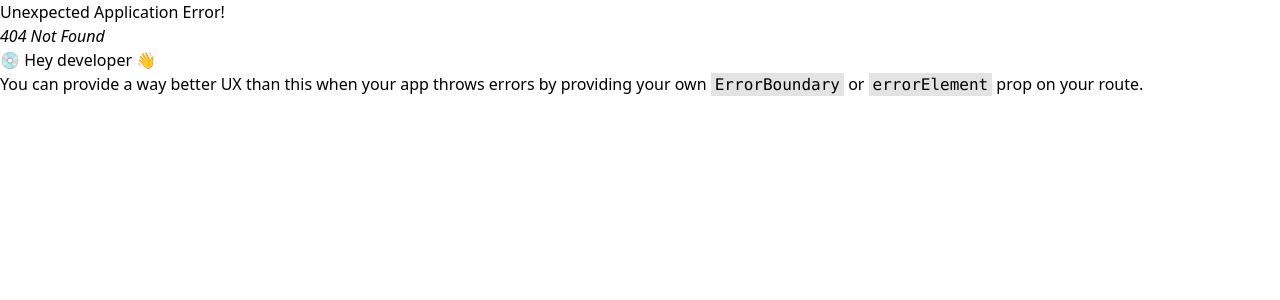
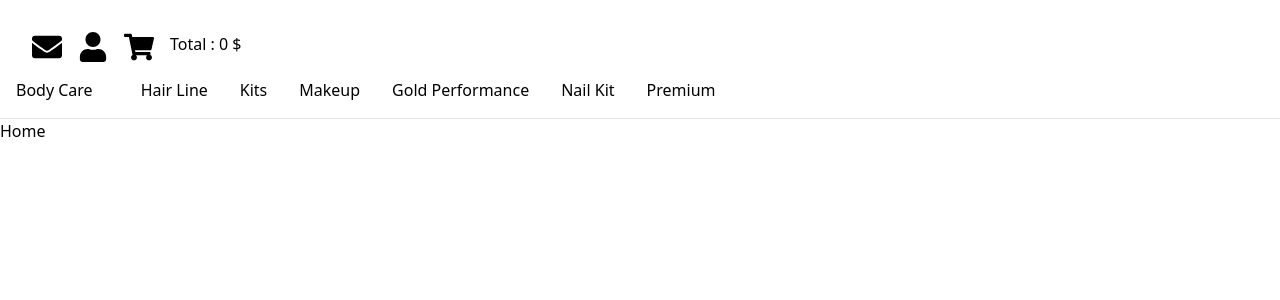
Before and after one commit to NetanelsHub/Cosmetics_client, a React (Vite) app: page /home in a window 1280 px wide. Before the commit this address had no page. Shown: the top 300 px of the page. Built offline with nearby package versions, Linux system fonts and the light colour scheme.

Commit message:
Fix the request from server for  product by category

```diff
--- a/src/App.jsx
+++ b/src/App.jsx
@@ -1,14 +1,15 @@
-import React from 'react';
+import React from "react";
 import {
   createBrowserRouter,
   RouterProvider,
   Route,
   Outlet,
-  createRoutesFromElements
+  createRoutesFromElements,
 } from "react-router-dom";
 
-import Nav from './component/layout/Nav'
-import CategoryCard from './page/CategoryCard';
+import Nav from "./component/layout/Nav";
+import CategoryCard from "./page/CategoryCard";
+import Home from "./page/Home";
 
 function Root() {
   return (
@@ -22,9 +23,9 @@ function Root() {
 function App() {
   const router = createBrowserRouter(
     createRoutesFromElements(
-      <Route path="/" element={<Root />} >
+      <Route path="/" element={<Root />}>
+        <Route index  path="home" element={<Home />} />
         <Route path="category" element={<CategoryCard />} />
-
       </Route>
     )
   );
--- a/src/component/common/Card.jsx
+++ b/src/component/common/Card.jsx
@@ -1,81 +1,105 @@
-import React, { useContext, useEffect } from 'react';
-import { FaSearch } from 'react-icons/fa';
-import { globalContext } from '../../utils/GlobalContext';
-import Model from './Model'
+import React, { useContext, useEffect } from "react";
+import { FaSearch } from "react-icons/fa";
+import { globalContext } from "../../utils/GlobalContext";
+import Model from "./Model";
+import { Link ,useNavigate} from "react-router-dom";
 
 const spinnerStyles = {
-    borderTopColor: '#3498db',
-    borderRadius: '50%',
-    width: '32px',
-    height: '32px',
-    animation: 'spinner 1.5s linear infinite'
+  borderTopColor: "#3498db",
+  borderRadius: "50%",
+  width: "32px",
+  height: "32px",
+  animation: "spinner 1.5s linear infinite",
 };
 
 const url = "http://localhost:3000/products/getProductsByCategory";
 
 export default function Card() {
-    const { productsByCategory, showModel, setShowModel, selectedProduct, setSelectedProduct } = useContext(globalContext);
+  const {
+    productsByCategory,
+    showModel,
+    setShowModel,
+    selectedProduct,
+    setSelectedProduct,
+    categoryName,
+  } = useContext(globalContext);
 
+  console.log("what is it:", productsByCategory[categoryName]);
+  console.log("state:", productsByCategory);
   function openModel(product) {
-        setShowModel(true)
-        setSelectedProduct(product)
+    setShowModel(true);
+    setSelectedProduct(product);
   }
   function handleCloseModel() {
-        setShowModel(false)
+    setShowModel(false);
     setSelectedProduct(null);
   }
 
   return (
-
-
     <div className="flex flex-wrap justify-center">
-
-            {!productsByCategory ?
-            (<div className="flex justify-center items-center" style={spinnerStyles}></div>) : (
-                productsByCategory.map((product, index) => (
-                    <div key={index} className="w-full mt-5 max-w-sm bg-white border border-gray-200 rounded-lg shadow dark:bg-gray-800 dark:border-gray-700 m-4">
+      <p className="hover:text-customGold text-xl">
+        <Link to="/home"  className="fixed top-4 left-4 flex items-center hover:text-blue-500>back home"></Link>
+      </p>
+      {!productsByCategory[categoryName] ? (
+        <div
+          className="flex justify-center items-center"
+          style={spinnerStyles}
+        ></div>
+      ) : (
+        productsByCategory[categoryName].map((product, index) => (
+          <div
+            key={index}
+            className="w-full mt-5 max-w-sm bg-white border border-gray-200 rounded-lg shadow dark:bg-gray-800 dark:border-gray-700 m-4"
+          >
             <div className="relative flex justify-center items-center p-8 bg-white rounded-t-lg">
               <img
                 className="w-32 h-32 object-contain"
                 src={product.product_image}
                 alt={product.product_name}
-
-
               />
               <div
                 className="absolute inset-0 flex items-center justify-center bg-black bg-opacity-50 opacity-0 hover:opacity-100 transition-opacity duration-300"
                 onClick={() => openModel(product)}
               >
                 <FaSearch className="text-white text-3xl" />
-
               </div>
             </div>
             <div className="px-5 pb-5">
-                            <h5 className="text-xl font-semibold tracking-tight text-customGold dark:text-customGold">{product.product_name}</h5>
+              <h5 className="text-xl font-semibold tracking-tight text-customGold dark:text-customGold">
+                {product.product_name}
+              </h5>
               <div className="flex items-center justify-between mt-3">
-                                <span className="text-3xl font-bold text-gray-900 dark:text-white">${product.product_price}</span>
+                <span className="text-3xl font-bold text-gray-900 dark:text-white">
+                  ${product.product_price}
+                </span>
                 <button className="text-white bg-gray-900 hover:bg-customGold focus:ring-4 focus:outline-none focus:ring-blue-300 font-medium rounded-lg text-sm px-5 py-2.5 text-center dark:bg-blue-600 dark:hover:bg-blue-700 dark:focus:ring-blue-800">
                   Add to cart
                 </button>
               </div>
             </div>
           </div>
-                )))}
+        ))
+      )}
       {showModel && selectedProduct && (
         <Model onClick={handleCloseModel}>
-                    <div className='flex items-center'>
+          <div className="flex items-center">
             <img
               className="w-40 h-40 object-contain "
               src={selectedProduct.product_image}
               alt={selectedProduct.product_name}
             />
-                        <div className='flex flex-col ml-4'>
-                            <h2 className="text-3xl font-bold mb-4 text-customGold">{selectedProduct.product_name}</h2>
-                            <p className="text-lg mb-4">{selectedProduct.product_description}</p>
-                            <span className="text-3xl font-bold">${selectedProduct.product_price}</span>
+            <div className="flex flex-col ml-4">
+              <h2 className="text-3xl font-bold mb-4 text-customGold">
+                {selectedProduct.product_name}
+              </h2>
+              <p className="text-lg mb-4">
+                {selectedProduct.product_description}
+              </p>
+              <span className="text-3xl font-bold">
+                ${selectedProduct.product_price}
+              </span>
             </div>
           </div>
-
         </Model>
       )}
     </div>
--- a/src/component/layout/Nav.jsx
+++ b/src/component/layout/Nav.jsx
@@ -1,31 +1,50 @@
 import React, { useContext, useEffect, useState } from "react";
 import { Link } from "react-router-dom";
-import Li from "../common/Li"
-import { FaShoppingCart, FaUser, FaEnvelope } from 'react-icons/fa'
-import { globalContext } from "../../utils/GlobalContext"
+import Li from "../common/Li";
+import { FaShoppingCart, FaUser, FaEnvelope } from "react-icons/fa";
+import { globalContext } from "../../utils/GlobalContext";
 
-const category_arr = ["Body Care","Hair Line","Kits","Makeup","Gold Performance","Nail Kit","Premium"]
+const category_arr = [
+  "Body Care",
+  "Hair Line",
+  "Kits",
+  "Makeup",
+  "Gold Performance",
+  "Nail Kit",
+  "Premium",
+];
 
 function Nav() {
   // for the responsive button
   const [isMenuOpen, setIsMenuOpen] = useState(false);
   // set the category name
-  const {setCategoryName} = useContext(globalContext)
+  const { setCategoryName } = useContext(globalContext);
+  // navigate between category and home for each category
+  const [categoryClicks, setCategoryClicks] = useState({});
 
   const toggleMenu = () => {
     setIsMenuOpen(!isMenuOpen);
   };
 
-  function handelGetProduct(categoryName){
-    console.log("when i click on nav",categoryName)
+  function handelGetProduct(categoryName) {
+    console.log("when i click on nav", categoryName);
     //  get the category name for server req
-    setCategoryName(categoryName)
+    setCategoryName(categoryName);
+
+    setCategoryClicks((prevClicks) => ({
+      // ...prevClicks - copy of the object and have key and value
+      // the key is the category name and the value its true/false
+      ...prevClicks,
+      //  he check if the category name in the object prevClicks
+      // if its not he set the key as category name and its value to false
+      // if category name its already in the object prevClick he change
+      // is value from true to false or from false to true
+      [categoryName]: !prevClicks[categoryName],
+    }));
   }
 
   return (
-
-    <nav className="bg-white border-gray-200 dark:bg-gray-900 border-b sticky top-0 z-50 " >
-
+    <nav className="bg-white border-gray-200 dark:bg-gray-900 border-b sticky top-0 z-50 ">
       <div className="max-w-screen-xl flex flex-wrap items-center justify-between mx-auto p-4">
         <button
           onClick={toggleMenu}
@@ -52,7 +71,8 @@ function Nav() {
           </svg>
         </button>
         <div
-          className={`${isMenuOpen ? "block" : "hidden"
+          className={`${
+            isMenuOpen ? "block" : "hidden"
           } w-full md:block md:w-auto`}
           id="navbar-default"
         >
@@ -75,20 +95,19 @@ function Nav() {
               </Li>
               <p>Total : 0 $</p>
             </ul>
-
           </div>
           <ul className="font-medium flex flex-col p-4 md:p-0 mt-4 border border-gray-100 rounded-lg bg-gray-50 md:flex-row md:space-x-8 rtl:space-x-reverse md:mt-0 md:border-0 md:bg-white dark:bg-gray-800 md:dark:bg-gray-900 dark:border-gray-700">
-            {/* {isLoading && <li>Loading...</li>}
-            {isError && <li>Error: {isError}</li>} */}
+            {/* <Li >
+              <Link to="home">Home</Link>
+            </Li> */}
             {category_arr.map((val, index) => (
+              //  need to add loading
               <Li key={index} onClick={() => handelGetProduct(val)}>
-                  <Link to={"category"}>
+                <Link to={categoryClicks[val] ? "home" : "category"}>
                   {val}
                 </Link>
               </Li>
-
             ))}
-
           </ul>
         </div>
       </div>
--- a/src/page/CategoryCard.jsx
+++ b/src/page/CategoryCard.jsx
@@ -3,33 +3,53 @@ import { globalContext } from "../utils/GlobalContext";
 import axios from "axios";
 import Card from "../component/common/Card";
 
+const url = "http://localhost:3000/products/getProductsByCategory";
 
-const url = "http://localhost:3000/products/getProductsByCategory";
 export default function CategoryCard() {
+  const { categoryName, setProductsByCategory, productsByCategory } =
+    useContext(globalContext);
 
+  // isFetch - we checked if we already send request to the server
+  const isFetch = !productsByCategory[categoryName];
 
-  const { categoryName , setProductsByCategory } = useContext(globalContext);
+  //data.productsByCategory
 
   async function getProductByCategory() {
     try {
-      const { data } = await axios.get(`${url}?Search=${categoryName}`, {
-        withCredentials: true,
-      });
-      if (!data) throw new Error("There is not Products");
-      setProductsByCategory(data.productsByCategory);
-      console.log(data);
-    } catch (error) { }
+      if (isFetch) {
+        const { data } = await axios.get(`${url}?Search=${categoryName}`, {
+          withCredentials: true,
+        });
+        if (!data) throw new Error("There is not Products");
+        setProductsByCategory((prevDate) => ({
+          ...prevDate,
+          [categoryName]: data.productsByCategory,
+        }));
+        console.log(productsByCategory);
+        // console.log(data)
+      }
+    } catch (error) {}
   }
 
   useEffect(() => {
-    if (categoryName) {
-      getProductByCategory();
-
-    }
+    getProductByCategory();
   }, [categoryName]);
 
+  return (
+    <>
+      <Card />
+    </>
+  );
+}
 
-  return (
-   <Card/>
-  )
-}
+//
+// async function getProductByCategory() {
+//   try {
+//     const { data } = await axios.get(`${url}?Search=${categoryName}`, {
+//       withCredentials: true,
+//     });
+//     if (!data) throw new Error("There is not Products");
+//     setProductsByCategory(data.productsByCategory);
+//     console.log(data);
+//   } catch (error) { }
+// }
--- /dev/null
+++ b/src/page/Home.jsx
@@ -0,0 +1,7 @@
+import React from 'react'
+
+export default function Home() {
+  return (
+    <div>Home</div>
+  )
+}
--- a/src/utils/GlobalContext.jsx
+++ b/src/utils/GlobalContext.jsx
@@ -6,7 +6,7 @@ export const globalContext = createContext()
 function GlobalProvider({ children }) {
 
   const [categoryName, setCategoryName] = useState("")
-  const [productsByCategory, setProductsByCategory] = useState(null)
+  const [productsByCategory, setProductsByCategory] = useState({})
   const[selectedProduct,setSelectedProduct] = useState(null)
 
   const [showModel, setShowModel] = useState(false)
```
Lines whose indentation alone changed are shown as unchanged.
